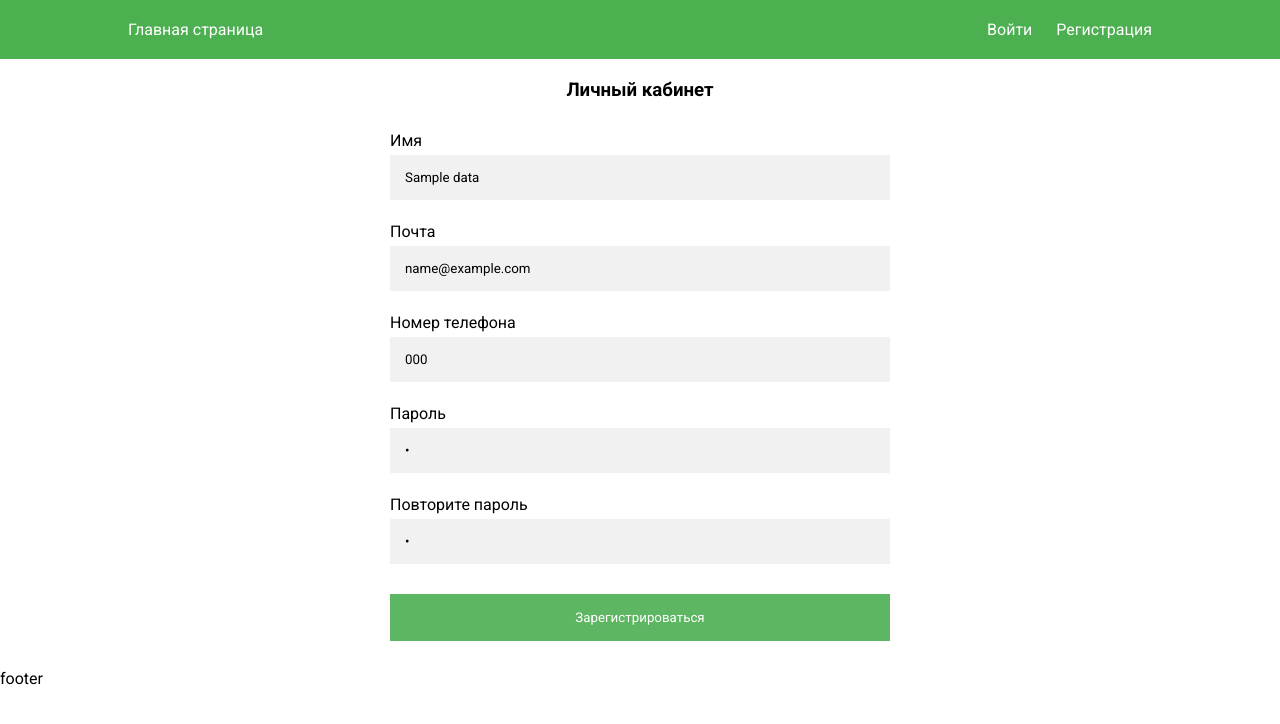
After one commit to kiros-albatros/only-test, a PHP site: template Views/profile.php in a window 1280 px wide. The commit adds this page. Shown: the top 724 px of the page. Run offline with PHP 8.4, Linux system fonts and the light colour scheme; the template is opened without the code that fills it: most values are stand-ins (such as "Sample title", 1, 10 or a date in 2020); some libraries are stand-ins or nearby versions.

Commit message:
login, register, start profile

```diff
--- a/Controllers/Router.php
+++ b/Core/Router.php
@@ -16,11 +16,11 @@ class Router
         $method = $_POST['_method'] ?? $_SERVER['REQUEST_METHOD'];
         $controllerAndAction = $this->route($uri, $method);
 
-        if (file_exists('./Controllers/' . $controllerAndAction['className'] . '.php')) {
+        if (file_exists('Controllers/' . $controllerAndAction['className'] . '.php')) {
             $this->currentController = $controllerAndAction['className'];
         }
 
-        require_once './Controllers/' . $this->currentController . '.php';
+        require_once 'Controllers/' . $this->currentController . '.php';
 
         if (method_exists($this->currentController, $controllerAndAction['methodName'])) {
             $this->currentMethod = $controllerAndAction['methodName'];
--- a/Views/404.php
+++ b/Views/404.php
@@ -1,2 +1,4 @@
 <?php
-echo '404 view';
+include_once 'header.php';
+echo '404';
+include_once 'footer.php';
--- a/Views/base.php
+++ /dev/null
@@ -1 +0,0 @@
-<?php
--- /dev/null
+++ b/Views/partial/footer.php
@@ -0,0 +1,6 @@
+</div>
+</main>
+<footer>footer</footer>
+<script src="script.js"></script>
+</body>
+</html>
--- /dev/null
+++ b/Views/partial/header.php
@@ -0,0 +1,34 @@
+<!DOCTYPE html>
+<html lang="en">
+<head>
+    <meta charset="UTF-8">
+    <meta http-equiv="X-UA-Compatible" content="IE=edge">
+    <meta name="viewport" content="width=device-width, initial-scale=1.0">
+    <link rel="preconnect" href="https://fonts.googleapis.com">
+    <link rel="preconnect" href="https://fonts.gstatic.com" crossorigin>
+    <link href="https://fonts.googleapis.com/css2?family=Roboto:wght@300;400;500;700&display=swap" rel="stylesheet">
+    <link type="text/css" href="style.css" rel="stylesheet" media="all"/>
+    <title>Test for Only</title>
+</head>
+<body>
+
+<header class="header">
+    <div class="header__wrapper">
+        <div class="header__column">
+            <a href="<?= URLROOT ?>">Главная страница</a>
+        </div>
+        <div class="header__column">
+            <?php
+            if (isset($_SESSION['user_id'])) { ?>
+                <a href="<?= URLROOT ?>/profile/<?= $_SESSION['user_id'] ?>">Личный кабинет</a>
+                <a href="<?= URLROOT ?>/logout">Выйти</a>
+            <?php } else { ?>
+                <a href="<?= URLROOT ?>/login">Войти</a>
+                <a href="<?= URLROOT ?>/register">Регистрация</a>
+            <?php }
+            ?>
+        </div>
+    </div>
+</header>
+<main>
+    <div class="container">
--- /dev/null
+++ b/Views/profile.php
@@ -0,0 +1,24 @@
+<?php
+include_once 'partial/header.php'; ?>
+<div class="register">
+    <h3>Личный кабинет</h3>
+    <form class="register__form" action="<?=URLROOT?>/profile" method="post">
+        <label for="name">Имя</label>
+        <input type="text" name="name" required value="<?= $data['name']; ?>">
+        <?= (!empty($data['name_err'])) ? '<p class="invalid">' . $data['name_err'] . '</p>': ''; ?>
+        <label for="email">Почта</label>
+        <input type="text" name="email" required value="<?= $data['email']; ?>">
+        <?= (!empty($data['email_err'])) ? '<p class="invalid">' . $data['email_err'] . '</p>': ''; ?>
+        <label for="telephone">Номер телефона</label>
+        <input type="text" name="telephone" required value="<?= $data['telephone']; ?>">
+        <?= (!empty($data['telephone_err'])) ? '<p class="invalid">' . $data['telephone_err'] . '</p>': ''; ?>
+        <label for="password">Пароль</label>
+        <input type="password" name="password" required value="<?= $data['password']; ?>">
+        <?= (!empty($data['password_err'])) ? '<p class="invalid">' . $data['password_err'] . '</p>': ''; ?>
+        <label for="repeat_password">Повторите пароль</label>
+        <input type="password" name="repeat_password" required value="<?= $data['password']; ?>">
+        <input type="submit" value="Зарегистрироваться">
+    </form>
+</div>
+<?php
+include_once 'partial/footer.php'; ?>
--- a/autoload.php
+++ b/autoload.php
@@ -2,8 +2,8 @@
 
 function autoload($className)
 {
-    if (file_exists('./Controllers/' . $className . '.php')) {
-        require_once './Controllers/' . $className . '.php';
+    if (file_exists('./Core/' . $className . '.php')) {
+        require_once './Core/' . $className . '.php';
     }
 }
 
--- a/index.php
+++ b/index.php
@@ -1,6 +1,6 @@
 <?php
 
-// require_once("./settings.php");
+require_once("./settings.php");
 require_once("./routes.php");
 require_once("./autoload.php");
 session_start();
--- a/routes.php
+++ b/routes.php
@@ -4,5 +4,6 @@ const ROUTES = [
 
     'register' => ['GET' => 'UserController::getRegister()', 'POST' => 'UserController::register()'],
     'login' => ['GET' => 'UserController::getLogin()', 'POST' => 'UserController::login()'],
-    'profile' => ['GET' => 'UserController::getProfile()'],
+    'logout' => ['GET' => 'UserController::logout()'],
+    'profile/{id}' => ['GET' => 'UserController::getProfile()', 'POST' => 'UserController::editProfile()'],
 ];
--- /dev/null
+++ b/style.css
@@ -0,0 +1,91 @@
+* {
+    box-sizing: border-box;
+    font-family: 'Roboto', sans-serif;
+    padding: 0;
+    margin: 0;
+}
+
+body {
+    background-color: white;
+}
+
+h3 {
+    text-align: center;
+    margin-bottom: 30px;
+}
+
+li, p {
+    margin-bottom: 20px;
+}
+
+.container {
+    max-width: 80%;
+    margin: 20px auto;
+}
+
+.header {
+    background-color: #4CAF50;
+    width: 100%;
+}
+.header a {
+    color: white;
+    text-decoration: none;
+}
+
+.header a:hover {
+    color: white;
+    text-decoration: underline;
+}
+
+.header a:nth-of-type(2) {
+    margin-left: 20px;
+}
+
+.header__wrapper {
+    max-width: 80%;
+    margin: 0 auto;
+    padding: 20px 0;
+    display: flex;
+    justify-content: space-between;
+}
+
+.register {
+    max-width: 500px;
+    margin:0 auto;
+}
+
+.register__form {
+    width: 100%;
+    display: flex;
+    flex-direction: column;
+    justify-content: center;
+}
+
+input[type=text], input[type=password] {
+    width: 100%;
+    padding: 15px;
+    margin: 5px 0 22px 0;
+    display: inline-block;
+    border: none;
+    background: #f1f1f1;
+}
+
+input[type=text]:focus, input[type=password]:focus {
+    background-color: #ddd;
+    outline: none;
+}
+
+input[type=submit] {
+    background-color: #4CAF50;
+    color: white;
+    padding: 16px 20px;
+    margin: 8px 0;
+    border: none;
+    cursor: pointer;
+    width: 100%;
+    opacity: 0.9;
+}
+
+.invalid {
+    color: red !important;
+}
```
Also changed, not shown: Controllers/UserController.php (+165 -0 lines), Core/Db.php (added, +79 -0 lines), Models/UserModel.php (added, +47 -0 lines), Views/login.php (added, +18 -0 lines), Views/main.php (+16 -1 lines), Views/register.php (added, +23 -0 lines), settings.php (added, +11 -0 lines), Core/Controller.php (renamed from Controllers/Controller.php), script.js (added).
